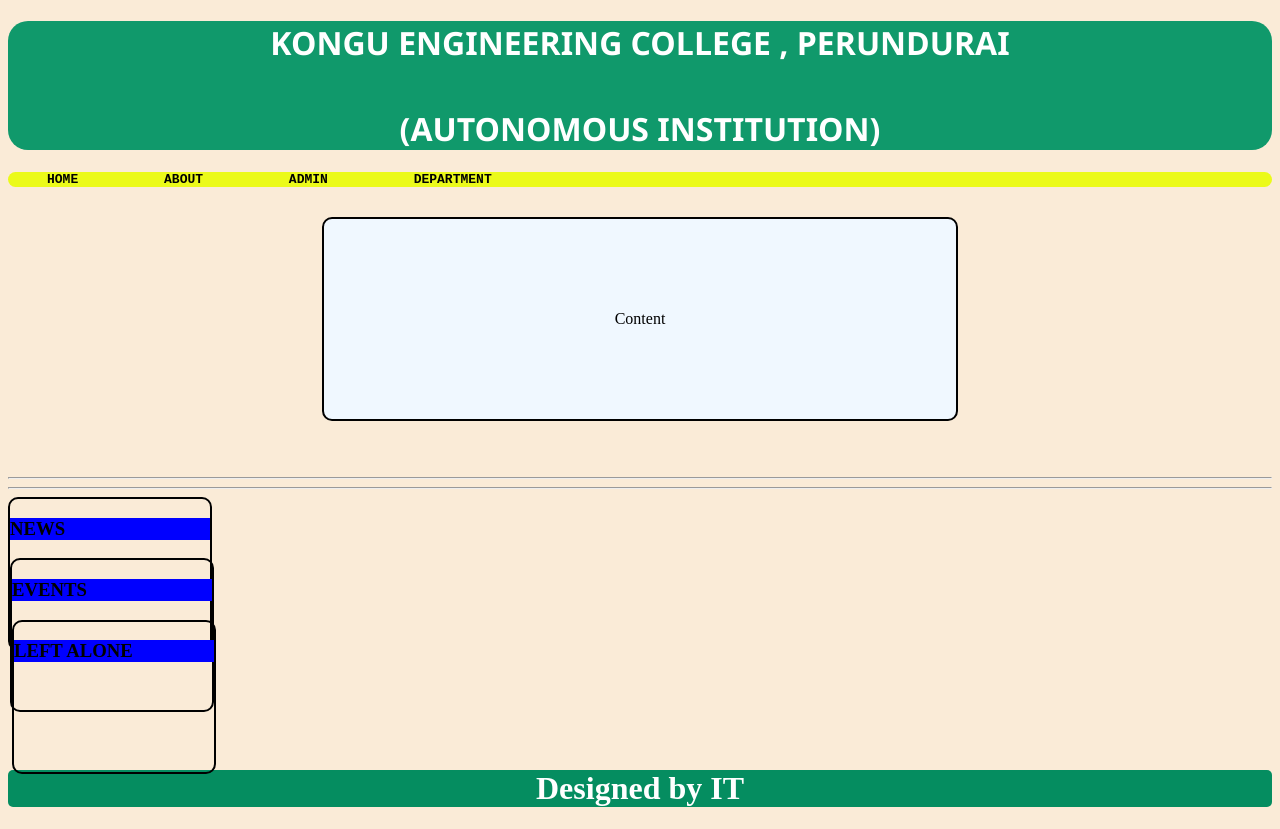
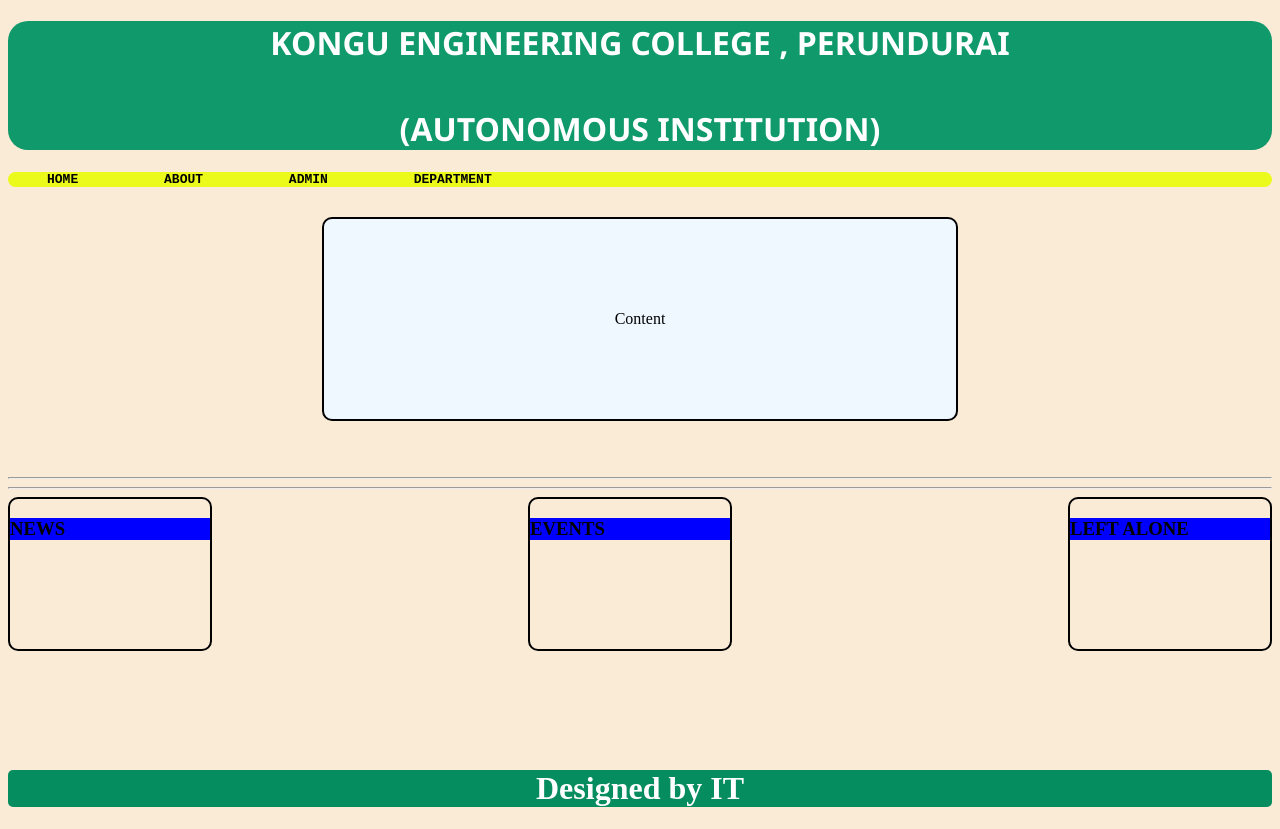
Before and after one commit to Mythreyan18/lay, a plain HTML site: page index.html in a window 1280 px wide. Drawn offline with Linux system fonts and the light colour scheme.

Commit message:
Update index.html

```diff
--- a/index.html
+++ b/index.html
@@ -20,10 +20,10 @@
             border: solid 2px;width: 200px;height: 150px; border-radius: 10px;float:left;
         }
         .d2{
-            border: solid 2px;width: 200px;height: 150px; border-radius: 10px;float: left;
+            border: solid 2px;width: 200px;height: 150px; border-radius: 10px;float: left;margin-left:25%;
         }
         .d3{
-            border: solid 2px;width: 200px;height: 150px; border-radius: 10px;float: left;
+            border: solid 2px;width: 200px;height: 150px; border-radius: 10px;float: right;
 
         }
         h3{
@@ -45,7 +45,7 @@
     <br>
     <hr>
     <hr>
-    <div><div class="d1"><h3>NEWS</h3><div class="d2"><h3>EVENTS</h3><div class="d3"><H3>LEFT ALONE</H3></div></div></div></div>
+        <div class="d1"><h3>NEWS</h3></div><div class="d2"><h3>EVENTS</h3></div><div class="d3"><H3>LEFT ALONE</H3></div>
     <br>
     <br><br>
     <br><br><br><br><br><br><br><br><br><br><br>
```
